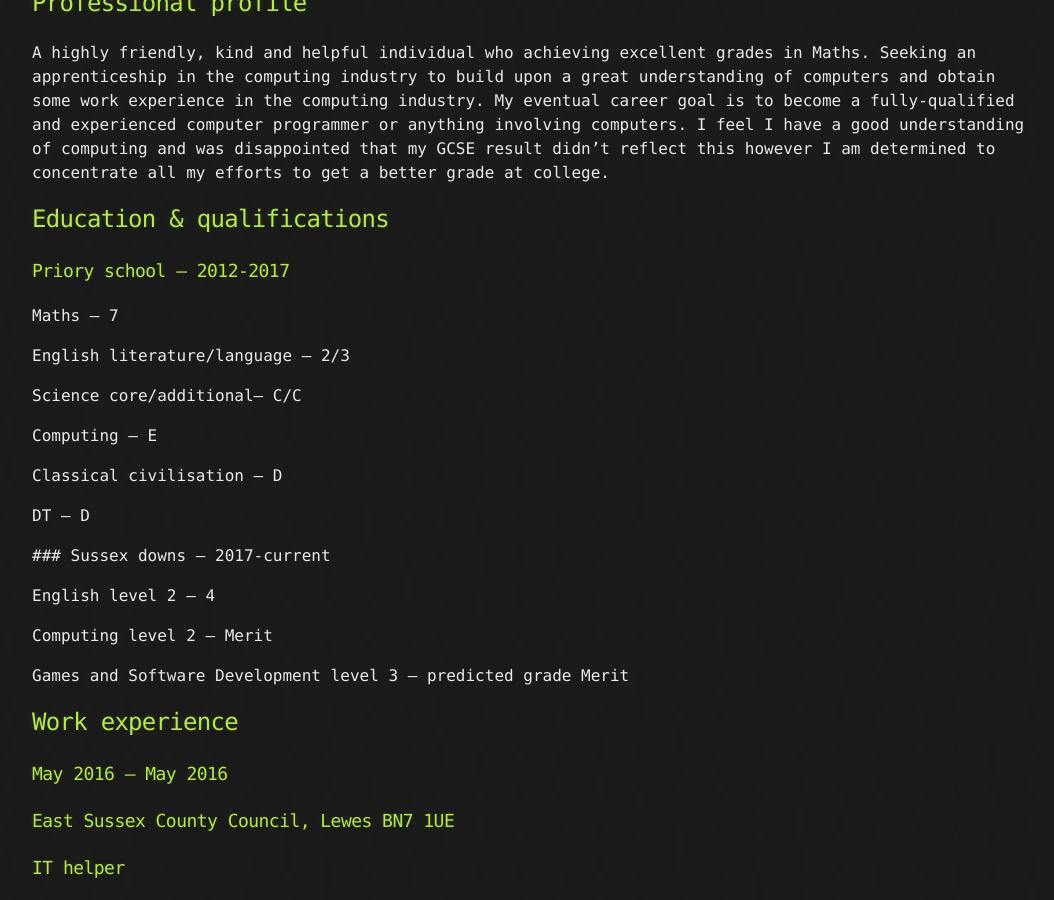
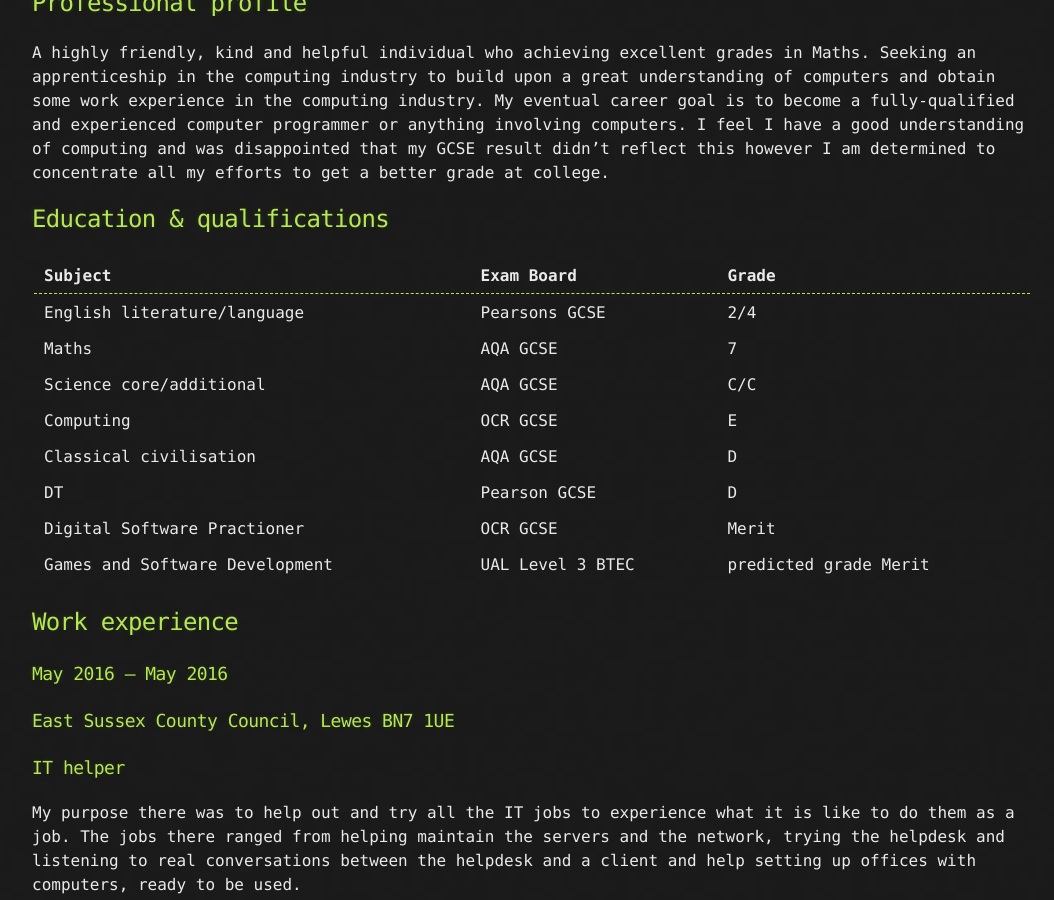
Before and after one commit to RyanBroadway/Portfolio, a Jekyll site: the page built from CV.md, in a window 1280 px wide and 900 px high, scrolled down 393 px. Shown: the whole window, without its empty margins (108-1162 px from the left). Built offline with Jekyll 4.4.1, drawn with Linux system fonts in a browser that asks for light colours; our own code applies the rules of GitHub Pages for plain Markdown files; the repository's description, which GitHub fills in, is left out.

Commit message:
Update CV.md

```diff
--- a/CV.md
+++ b/CV.md
@@ -7,27 +7,18 @@
 A highly friendly, kind and helpful individual who achieving excellent grades in Maths. Seeking an apprenticeship in the computing industry to build upon a great understanding of computers and obtain some work experience in the computing industry. My eventual career goal is to become a fully-qualified and experienced computer programmer or anything involving computers. I feel I have a good understanding of computing and was disappointed that my GCSE result didn’t reflect this however I am determined to concentrate all my efforts to get a better grade at college.
 
 ## Education & qualifications
-### Priory school – 2012-2017
 
-  Maths – 7
+  | Subject                        | Exam Board       | Grade                 |
+  |--------------------------------|------------------|-----------------------|
+  | English literature/language    | Pearsons GCSE    | 2/4                   |
+  | Maths                          | AQA GCSE         | 7                     |
+  | Science core/additional        | AQA GCSE         | C/C                   |
+  | Computing                      | OCR GCSE         | E                     |
+  | Classical civilisation         | AQA GCSE         | D                     |
+  | DT                             | Pearson GCSE     | D                     |
+  | Digital Software Practioner    | OCR GCSE         | Merit                 |
+  | Games and Software Development | UAL Level 3 BTEC | predicted grade Merit |
 
-  English literature/language – 2/3
-
-  Science core/additional– C/C
-
-  Computing – E
-
-  Classical civilisation – D
-
-  DT – D
-
- ### Sussex downs – 2017-current
-
-  English level 2 – 4
-
-  Computing level 2 – Merit
-
-  Games and Software Development level 3 – predicted grade Merit
 
 ## Work experience
 
```
